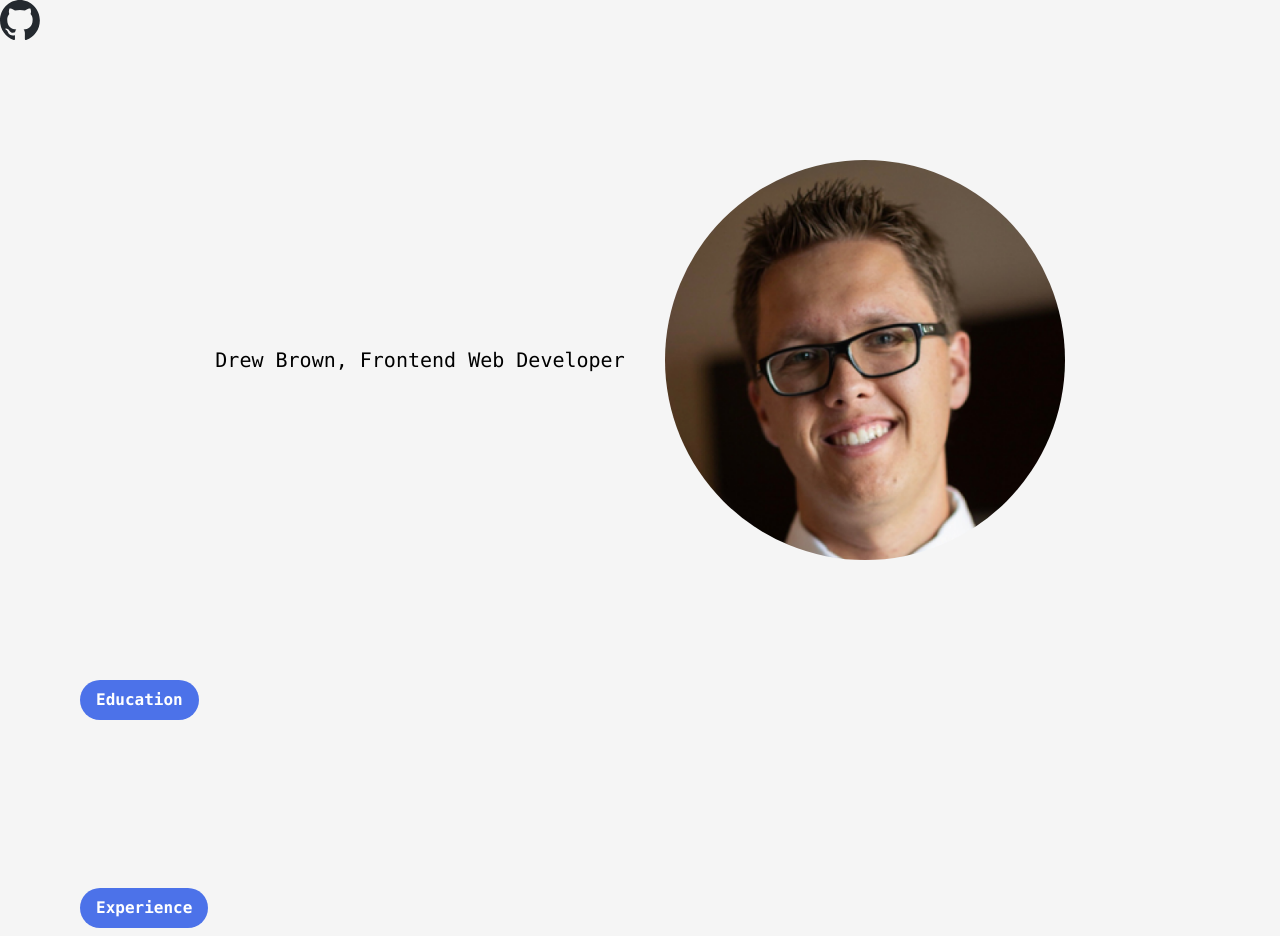
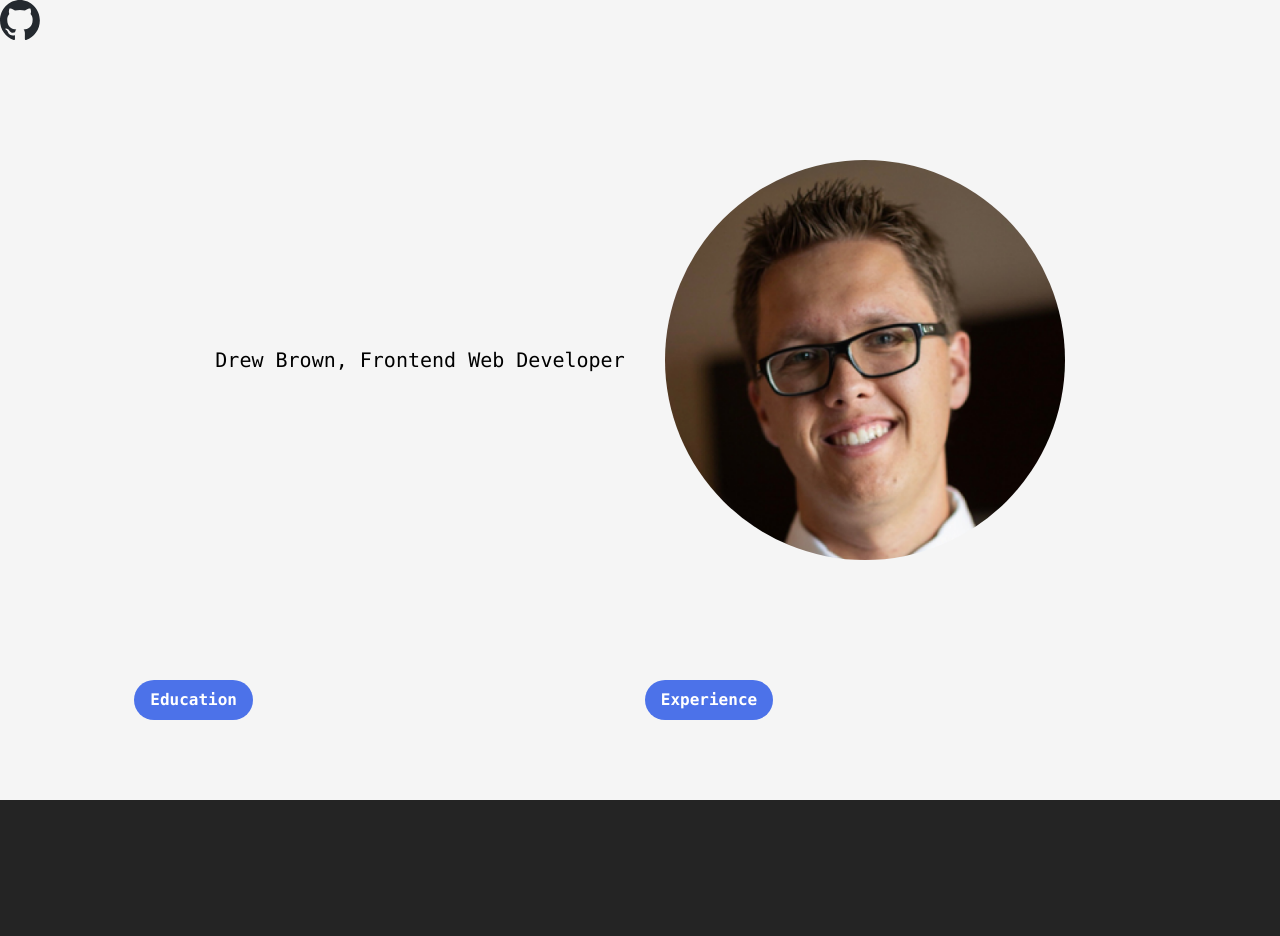
Before and after one commit to drewbrownie21/Portfolio, a React (Vite) app: page / in a window 1280 px wide. After the commit the page ends 800 px from the top, so only its background shows below. Built offline with nearby package versions, Linux system fonts and the light colour scheme.

Commit message:
Added Education and Experience to History which is a flex class now

```diff
--- a/src/App.tsx
+++ b/src/App.tsx
@@ -1,9 +1,8 @@
 import "./App.css";
-import Education from "./components/Education";
 import myHeadshot from "./assets/drew.png";
 import githubIcon from "./assets/github-mark.svg";
-import Experience from "./components/Experience";
 import Header from "./components/Header";
+import History from "./components/History"
 
 function App() {
   return (
@@ -17,10 +16,7 @@ function App() {
         <Header />
         <img className="w-100 h-100 rounded-full" src={myHeadshot} />
       </div>
-      <h2>
-        <Education />
-        <Experience />
-      </h2>
+        <History />
     </div>
   );
 }
--- a/src/components/Education.tsx
+++ b/src/components/Education.tsx
@@ -5,7 +5,7 @@ function Education() {
   const [buttonClick, setButtonClick] = useState(false);
 
   return (
-    <div className="university-information ml-20">
+    <div className="university-information">
       <Button
         buttonText={"Education"}
         isSelected={buttonClick}
--- a/src/components/Experience.tsx
+++ b/src/components/Experience.tsx
@@ -5,7 +5,7 @@ function Experience() {
   const [isExperienceSelected, setIsExperiencedSelected] = useState(false);
 
   return (
-    <div className="experience-information ml-20 mt-40">
+    <div className="experience-information">
       <Button
         buttonText="Experience"
         isSelected={isExperienceSelected}
--- /dev/null
+++ b/src/components/History.tsx
@@ -0,0 +1,17 @@
+import { useState } from "react";
+import Education from "./Education";
+import Experience from "./Experience";
+
+
+function App(){
+    const [activeSection, setActiveSection] = useState('')
+
+    return(
+        <div className="flex items-center justify-center">
+            <Education />
+            <Experience />
+      </div>
+    )
+}
+
+export default App;
```
